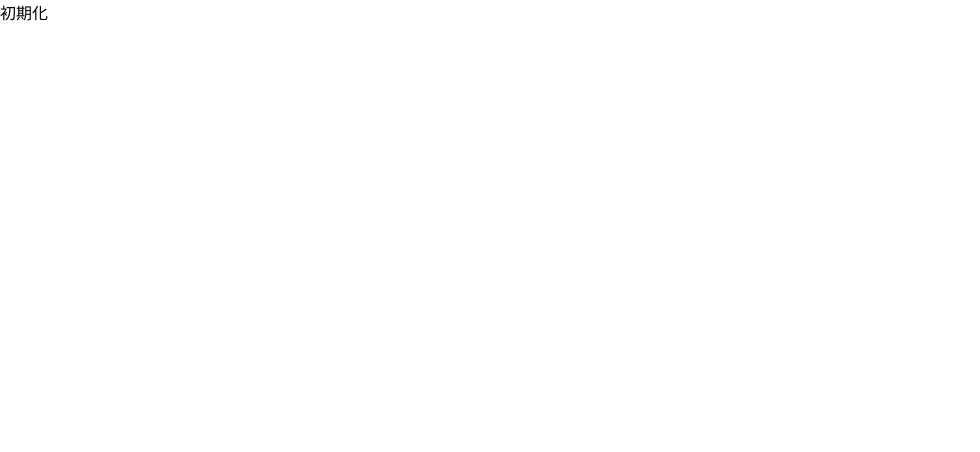
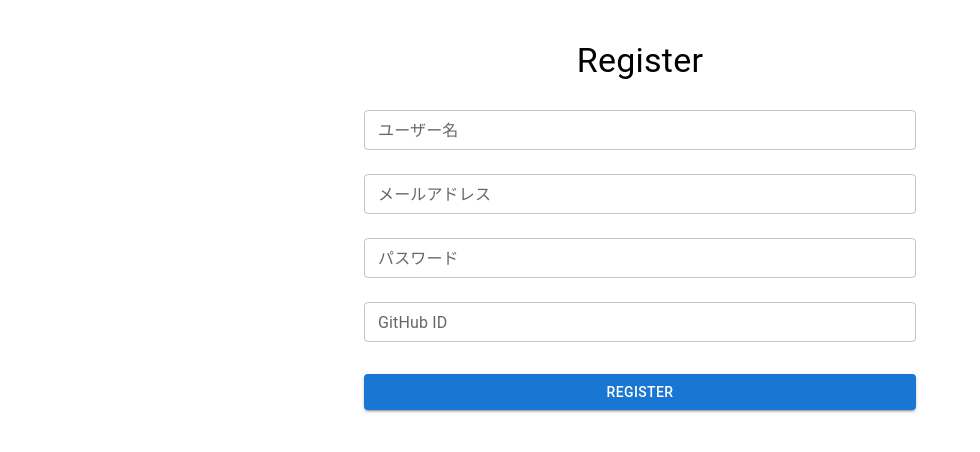
Before and after one commit to Peach-Tech0927/organization-ranking-frontend, a Next.js app: page / in a window 1280 px wide. Shown: the top 452 px of the page, without its empty margins (0-980 px from the left). Built offline with nearby package versions, Linux system fonts and the light colour scheme.

Commit message:
feat: register

```diff
--- /dev/null
+++ b/app/_components/auth/Register.tsx
@@ -0,0 +1,140 @@
+"use client";
+import { Button, Container, Typography, Box } from "@mui/material";
+import { useMutation } from "@tanstack/react-query";
+import { AxiosResponse } from "axios";
+import Cookies from "js-cookie";
+import { zodResolver } from "@hookform/resolvers/zod";
+import { FieldValues, useForm, SubmitHandler } from "react-hook-form";
+import { z } from "zod";
+import authAPI from "@/app/_api/auth/auth-api";
+import { useRouter } from "next/navigation";
+import CustomInput from "../common/CustomInput";
+import { useState } from "react";
+import { AuthRegisterResponse } from "@/app/type/auth";
+
+const schema = z.object({
+  name: z.string().min(1, { message: "名前を入力してください" }),
+  email: z.string().email({ message: "メールアドレスの形式ではありません" }),
+  password: z.string().min(6, { message: "英数字6文字以上入力してください" }),
+  githubId: z.string().min(1, { message: "GitHub IDを入力してください" }),
+});
+
+const Register = () => {
+  const [loading, setLoading] = useState(false);
+  const router = useRouter();
+
+  const {
+    register,
+    handleSubmit,
+    formState: { errors },
+  } = useForm<FieldValues>({
+    defaultValues: {
+      name: "",
+      email: "",
+      password: "",
+      githubId: "",
+    },
+    resolver: zodResolver(schema),
+  });
+
+  const createMutation = useMutation({
+    mutationFn: ({
+      username,
+      email,
+      password,
+      githubId,
+    }: {
+      username: string;
+      email: string;
+      password: string;
+      githubId: string;
+    }) => authAPI.authRegister(username, email, password, githubId),
+    onSuccess: (response: AxiosResponse<AuthRegisterResponse>) => {
+      const token = response.data.token;
+      Cookies.set("token", token);
+      router.push("/login-success");
+    },
+    onError: (error: Error) => {
+      alert("Registration failed: " + error.message);
+    },
+  });
+
+  const onSubmit: SubmitHandler<FieldValues> = async (data) => {
+    setLoading(true);
+    try {
+      await createMutation.mutateAsync({
+        username: data.name,
+        email: data.email,
+        password: data.password,
+        githubId: data.githubId,
+      });
+    } catch (error) {
+      console.log("Registration failed: " + error);
+    } finally {
+      setLoading(false);
+    }
+  };
+
+  return (
+    <Container maxWidth="sm">
+      <Box
+        component="form"
+        display="flex"
+        flexDirection="column"
+        alignItems="center"
+        justifyContent="center"
+        mt={5}
+        onSubmit={handleSubmit(onSubmit)}
+      >
+        <Typography variant="h4" component="h1" gutterBottom>
+          Register
+        </Typography>
+        <CustomInput
+          id="name"
+          label="ユーザー名"
+          disabled={loading}
+          register={register}
+          errors={errors}
+          required
+        />
+        <CustomInput
+          id="email"
+          label="メールアドレス"
+          disabled={loading}
+          register={register}
+          errors={errors}
+          required
+        />
+        <CustomInput
+          id="password"
+          label="パスワード"
+          type="password"
+          disabled={loading}
+          register={register}
+          errors={errors}
+          required
+        />
+        <CustomInput
+          id="githubId"
+          label="GitHub ID"
+          disabled={loading}
+          register={register}
+          errors={errors}
+          required
+        />
+        <Button
+          type="submit"
+          fullWidth
+          variant="contained"
+          color="primary"
+          sx={{ mt: 3, mb: 2 }}
+          disabled={loading}
+        >
+          {loading ? "Registering..." : "Register"}
+        </Button>
+      </Box>
+    </Container>
+  );
+};
+
+export default Register;
--- a/app/page.tsx
+++ b/app/page.tsx
@@ -1,5 +1,7 @@
+import Register from "./_components/auth/Register";
+
 const Page = () => {
-  return <div>初期化</div>;
+  return <Register />;
 };
 
 export default Page;
```
